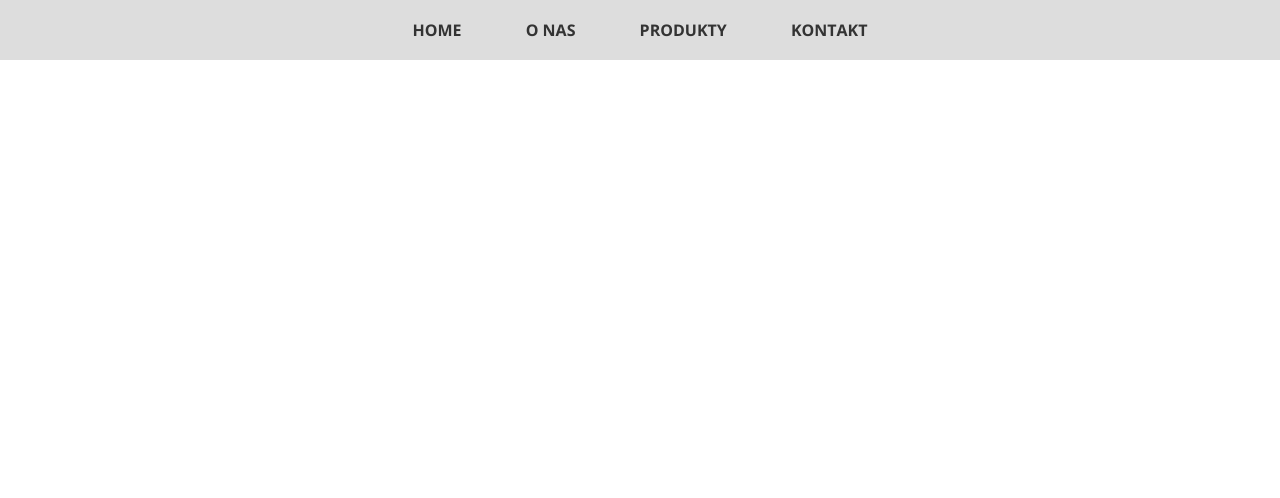
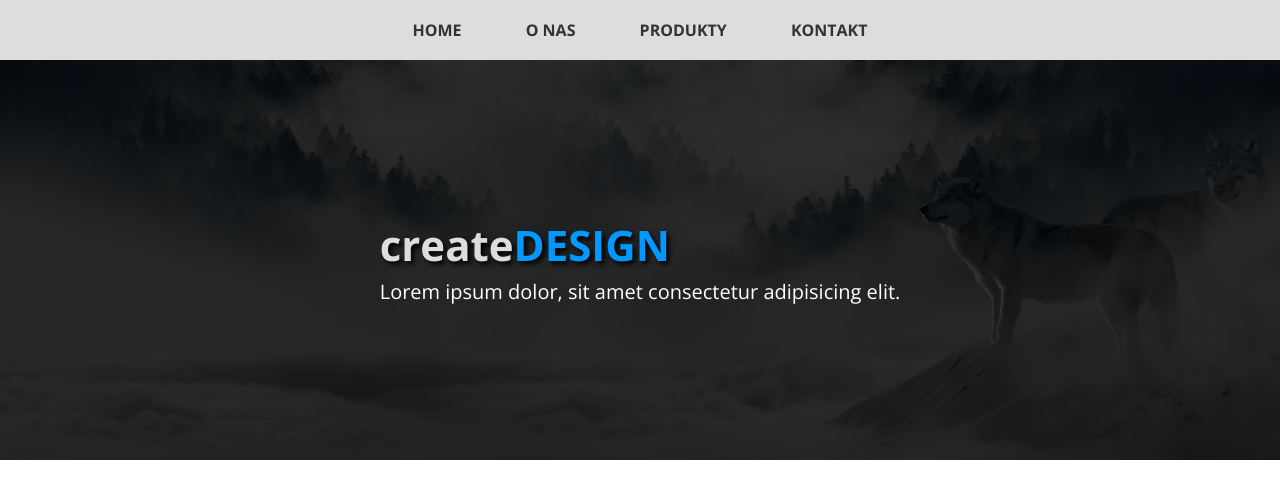
Before and after one commit to JacekSzulc23143/Responsywna_strona_WWW, a plain HTML site: page index.html in a window 1280 px wide. Drawn offline with nearby package versions, Linux system fonts and the light colour scheme.

Commit message:
8. Tworzymy responsywną stronę WWW cz. 2 (header)

```diff
--- a/css/style.css
+++ b/css/style.css
@@ -8,18 +8,44 @@
 	font-family: "Open Sans", sans-serif;
 }
 
+.wrapper {
+	margin: 0 auto;
+	width: 100%;
+	max-width: 1200px;
+}
+
+.hero-bg {
+	position: absolute;
+	width: 100%;
+	height: 100%;
+	background-color: rgba(0, 0, 0, 0.8);
+}
+
+.hero-text {
+	position: absolute;
+	top: 50%;
+	left: 50%;
+	transform: translate(-50%, -50%);
+	color: #fff;
+}
+
+.hero-text h1 {
+	margin-bottom: 5px;
+	text-shadow: 3px 3px 5px #000;
+	color: #ddd;
+}
+
+.hero-text span {
+	text-transform: uppercase;
+	color: #09f;
+}
+
 /* nawigacja */
 nav {
 	height: 60px;
 	line-height: 60px;
 	background-color: #ddd;
 	text-align: center;
-}
-
-.wrapper {
-	margin: 0 auto;
-	width: 100%;
-	max-width: 1200px;
 }
 
 .burger-icon {
@@ -35,6 +61,15 @@
 
 .nav-items {
 	display: none;
+}
+
+/* header */
+header {
+	position: relative;
+	height: 330px;
+	background-image: url("../img/wolves-1341881_640.jpg");
+	background-size: cover;
+	background-position: center;
 }
 
 @media (min-width: 768px) {
@@ -58,4 +93,27 @@
 	.nav-items a:hover {
 		color: #09f;
 	}
+
+	header {
+		height: 400px;
+		background-image: url("../img/wolves-1341881_1920.jpg");
+	}
+
+	.hero-text h1 {
+		font-size: 36px;
+	}
+
+	.hero-text p {
+		font-size: 18px;
+	}
 }
+
+@media (min-width: 1200px) {
+	.hero-text h1 {
+		font-size: 42px;
+	}
+
+	.hero-text p {
+		font-size: 20px;
+	}
+}
--- a/index.html
+++ b/index.html
@@ -25,7 +25,13 @@
 				</div>
 			</div>
 		</nav>
-		<header></header>
+		<header class="header">
+			<div class="hero-bg"></div>
+			<div class="hero-text">
+				<h1>create<span>design</span></h1>
+				<p>Lorem ipsum dolor, sit amet consectetur adipisicing elit.</p>
+			</div>
+		</header>
 		<main></main>
 		<footer></footer>
 	</body>
```
Also changed, not shown: img/wolves-1341881_1920.jpg (added), img/wolves-1341881_640.jpg (added).
